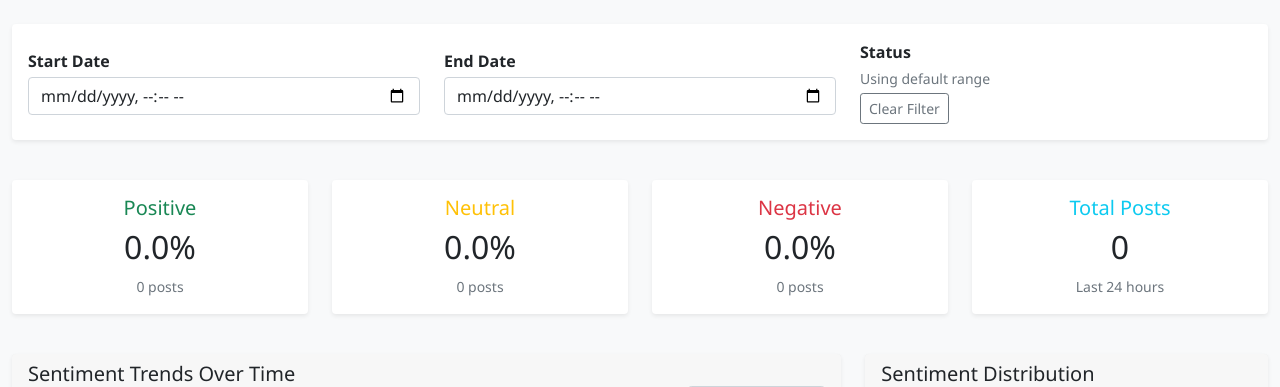
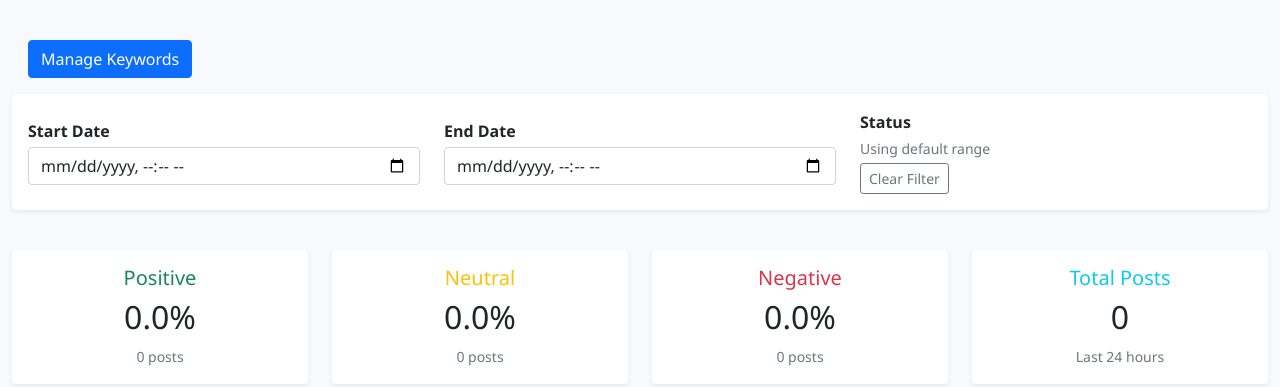
Before and after one commit to FransDroid/sentiment_analysis_project, a Flask app: page / in a window 1280 px wide. Shown: the part 50-437 px from the top of the page. Run offline with Flask 3, Linux system fonts and the light colour scheme; data that the repository does not hold is empty; some libraries are stand-ins or nearby versions.

Commit message:
Dashboard UI: - `renderKeywords(), fetchKeywords(), showToast()` added in dashboard.js - dashboard.html updated

```diff
--- a/src/dashboard/static/js/dashboard.js
+++ b/src/dashboard/static/js/dashboard.js
@@ -176,6 +176,17 @@ async function fetchOverviewStats() {
     }
 }
 
+// --- Load keywords from server ---
+async function fetchKeywords() {
+    try {
+        const res = await fetch("/api/config/keywords");
+        const data = await res.json();
+        const keywords = data.data || [];
+        renderKeywords(keywords);
+    } catch (err) {
+        showToast("Failed to load keywords", true);
+    }
+}
 function updateOverviewStats(data) {
     document.getElementById('positive-percent').textContent = `${data.positive.toFixed(1)}%`;
     document.getElementById('neutral-percent').textContent = `${data.neutral.toFixed(1)}%`;
@@ -598,3 +609,35 @@ function showWarning(message) {
         }
     }, 4000);
 }
+
+// --- Toast Utility ---
+function showToast(message, isError = false) {
+    const toastEl = document.getElementById("notificationToast");
+    const toastBody = document.getElementById("toastMessage");
+
+    toastBody.textContent = message;
+
+    // Change color depending on error
+    toastEl.classList.remove("bg-success", "bg-danger");
+    toastEl.classList.add(isError ? "bg-danger" : "bg-success");
+
+    new bootstrap.Toast(toastEl).show();
+}
+
+// --- Render keywords into list ---
+function renderKeywords(keywords) {
+    listEl = document.getElementById("keywordsList");
+    listEl.innerHTML = "";
+
+    keywords.forEach((kw, index) => {
+        const li = document.createElement("li");
+        li.className = "list-group-item d-flex justify-content-between align-items-center";
+        li.innerHTML = `
+            <span>${kw}</span>
+            <button class="btn btn-sm btn-outline-danger" data-index="${index}">
+                <i class="bi bi-trash"></i> Remove
+            </button>
+        `;
+        listEl.appendChild(li);
+    });
+}
--- a/src/dashboard/templates/dashboard.html
+++ b/src/dashboard/templates/dashboard.html
@@ -25,6 +25,47 @@
     </nav>
 
     <div class="container-fluid mt-4">
+        <button class="btn btn-primary m-3" data-bs-toggle="modal" data-bs-target="#keywordsModal" onclick="fetchKeywords()">
+            Manage Keywords
+        </button>
+
+        <!-- Keywords Modal -->
+        <div class="modal fade" id="keywordsModal" tabindex="-1" aria-hidden="true">
+            <div class="modal-dialog modal-dialog-centered">
+                <div class="modal-content">
+
+                    <div class="modal-header">
+                        <h5 class="modal-title">Manage Active Keywords</h5>
+                        <button type="button" class="btn-close" data-bs-dismiss="modal"></button>
+                    </div>
+
+                    <div class="modal-body">
+                        <!-- Keywords List -->
+                        <ul id="keywordsList" class="list-group mb-3">
+                            <!-- keywords inserted dynamically -->
+                        </ul>
+
+                        <!-- Add keyword -->
+                        <div class="input-group">
+                            <input type="text" id="newKeywordInput" class="form-control" placeholder="Add keyword...">
+                            <button class="btn btn-success" id="addKeywordBtn">Add</button>
+                        </div>
+                    </div>
+
+                    <div class="modal-footer">
+                        <!-- Run fetch now -->
+                        <button class="btn btn-warning" id="runOnceBtn">
+                            Run fetch now
+                        </button>
+                        <!-- Save Changes -->
+                        <button class="btn btn-primary" id="saveKeywordsBtn">
+                            Save / Apply
+                        </button>
+                    </div>
+                </div>
+            </div>
+        </div>
+
         <!-- Date Range Filter Row -->
         <div class="row mb-4">
             <div class="col-md-12">
@@ -190,6 +231,16 @@
                 </div>
             </div>
         </div>
+
+        <div class="position-fixed top-0 end-0 p-3" style="z-index: 9999">
+            <div id="notificationToast" class="toast align-items-center text-white bg-success border-0" role="alert">
+                <div class="d-flex">
+                    <div class="toast-body" id="toastMessage">Success</div>
+                    <button type="button" class="btn-close btn-close-white me-2 m-auto" data-bs-dismiss="toast"></button>
+                </div>
+            </div>
+        </div>
+
     </div>
 
     <script src="https://cdn.jsdelivr.net/npm/bootstrap@5.1.3/dist/js/bootstrap.bundle.min.js"></script>
```
